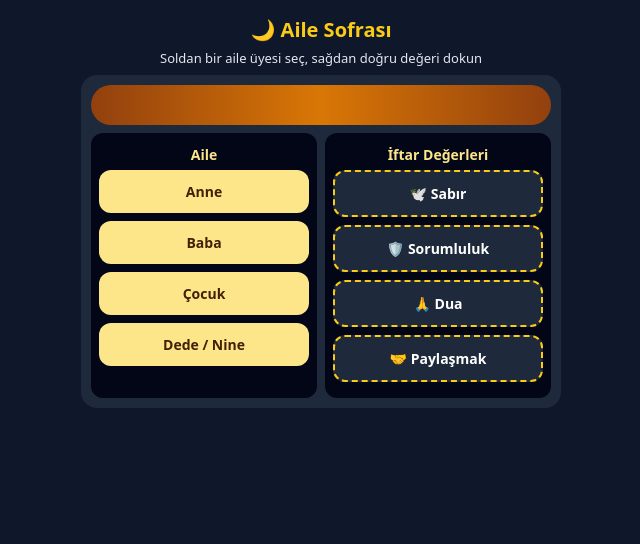
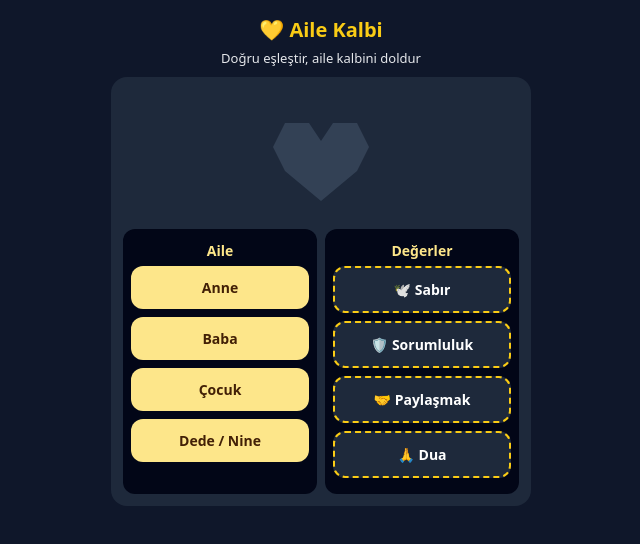
Before and after one commit to yaseminiskin86-netizen/aileoyunu, a plain HTML site: page index.html in a window 1280 px wide. Shown: the whole page, without its empty margins (319-959 px from the left). Drawn offline with Linux system fonts and the light colour scheme.

Commit message:
Replace 'Aile Sofrası' with 'Aile Kalbi'

```diff
--- a/index.html
+++ b/index.html
@@ -3,7 +3,7 @@
 <head>
 <meta charset="UTF-8">
 <meta name="viewport" content="width=device-width, initial-scale=1.0">
-<title>Aile Sofrası – İftara Hazırlık</title>
+<title>Aile Kalbi – Ramazan Oyunu</title>
 
 <style>
 *{box-sizing:border-box}
@@ -13,39 +13,66 @@ body{
   background:#0f172a;
   color:#fff;
   padding:10px;
+  text-align:center;
 }
 
 h1{
-  text-align:center;
   color:#facc15;
   font-size:20px;
   margin:6px 0;
 }
 p{
-  text-align:center;
   font-size:13px;
   color:#e5e7eb;
-  margin:0 0 8px;
+  margin:0 0 10px;
 }
 
 /* SAHNE */
 .scene{
-  max-width:480px;
+  max-width:420px;
   margin:0 auto;
   background:#1e293b;
   border-radius:16px;
-  padding:10px;
+  padding:12px;
 }
 
-/* SOFRA */
-.table{
-  height:40px;
-  background:linear-gradient(to right,#92400e,#d97706,#92400e);
-  border-radius:20px;
-  margin-bottom:8px;
+/* KALP */
+.heart-box{
+  margin:10px auto;
+  width:120px;
+  height:120px;
+  position:relative;
+}
+.heart{
+  width:100%;
+  height:100%;
+  background:#334155;
+  clip-path: polygon(
+    50% 85%,
+    20% 60%,
+    10% 40%,
+    20% 20%,
+    40% 20%,
+    50% 35%,
+    60% 20%,
+    80% 20%,
+    90% 40%,
+    80% 60%
+  );
+  position:relative;
+  overflow:hidden;
+}
+.fill{
+  position:absolute;
+  bottom:0;
+  left:0;
+  width:100%;
+  height:0%;
+  background:linear-gradient(to top,#ef4444,#f87171);
+  transition:height .6s ease;
 }
 
-/* YAN YANA */
+/* ALAN */
 .columns{
   display:grid;
   grid-template-columns:1fr 1fr;
@@ -59,39 +86,31 @@ p{
   padding:8px;
 }
 .box h3{
-  text-align:center;
   color:#fde68a;
   font-size:14px;
   margin:4px 0 6px;
 }
 
-/* KARTLAR */
-.card{
-  background:#fde68a;
-  color:#422006;
+/* KART */
+.card,.value{
   border-radius:12px;
   padding:12px;
   margin-bottom:8px;
   font-size:14px;
   font-weight:600;
-  text-align:center;
   cursor:pointer;
   user-select:none;
 }
 
-/* DEĞERLER */
+.card{
+  background:#fde68a;
+  color:#422006;
+}
+
 .value{
   background:#1e293b;
   color:#fff;
   border:2px dashed #facc15;
-  border-radius:12px;
-  padding:12px;
-  margin-bottom:8px;
-  font-size:14px;
-  font-weight:600;
-  text-align:center;
-  cursor:pointer;
-  user-select:none;
 }
 
 /* SEÇİLİ */
@@ -102,33 +121,37 @@ p{
 /* DOĞRU */
 .correct{
   background:#16a34a !important;
+  border-color:#16a34a !important;
   color:#fff !important;
-  border-color:#16a34a !important;
 }
 
 /* MESAJ */
 #message{
-  min-height:36px;
+  min-height:32px;
+  font-size:13px;
+  color:#facc15;
   margin-top:6px;
-  font-size:13px;
-  text-align:center;
-  color:#facc15;
 }
 </style>
 </head>
 
 <body>
 
-<h1>🌙 Aile Sofrası</h1>
-<p>Soldan bir aile üyesi seç, sağdan doğru değeri dokun</p>
+<h1>💛 Aile Kalbi</h1>
+<p>Doğru eşleştir, aile kalbini doldur</p>
 
 <div class="scene">
 
-<div class="table"></div>
+<!-- KALP -->
+<div class="heart-box">
+  <div class="heart">
+    <div class="fill" id="fill"></div>
+  </div>
+</div>
 
 <div class="columns">
 
-<!-- SOL -->
+<!-- AİLE -->
 <div class="box">
 <h3>Aile</h3>
 <div class="card" data-id="anne">Anne</div>
@@ -137,10 +160,13 @@ p{
 <div class="card" data-id="dede">Dede / Nine</div>
 </div>
 
-<!-- SAĞ -->
+<!-- DEĞERLER -->
 <div class="box">
-<h3>İftar Değerleri</h3>
-<div id="values"></div>
+<h3>Değerler</h3>
+<div class="value" data-match="anne">🕊️ Sabır</div>
+<div class="value" data-match="baba">🛡️ Sorumluluk</div>
+<div class="value" data-match="cocuk">🤝 Paylaşmak</div>
+<div class="value" data-match="dede">🙏 Dua</div>
 </div>
 
 </div>
@@ -149,39 +175,9 @@ p{
 <div id="message"></div>
 
 <script>
-/* VERİ */
-const data=[
-{ id:"anne", text:"🕊️ Sabır", ayet:"Şüphesiz Allah sabredenlerle beraberdir.", ref:"Bakara 153"},
-{ id:"baba", text:"🛡️ Sorumluluk", ayet:"Şüphesiz Allah size emanetleri ehline vermenizi emreder.", ref:"Nisâ 58"},
-{ id:"cocuk", text:"🤝 Paylaşmak", ayet:"Onlar kendileri ihtiyaç içindeyken bile paylaşırlar.", ref:"Haşr 9"},
-{ id:"dede", text:"🙏 Dua", ayet:"Bana dua edin, size karşılık vereyim.", ref:"Mümin 60"}
-];
-
-/* RASTGELE */
-data.sort(()=>Math.random()-0.5);
-const valuesDiv=document.getElementById("values");
-
-data.forEach(d=>{
-  const v=document.createElement("div");
-  v.className="value";
-  v.dataset.match=d.id;
-  v.dataset.ayet=d.ayet;
-  v.dataset.ref=d.ref;
-  v.textContent=d.text;
-  valuesDiv.appendChild(v);
-});
-
-/* AYET SES */
-function speakAyet(text){
-  const u=new SpeechSynthesisUtterance(text);
-  u.lang="tr-TR";
-  u.rate=0.9;
-  speechSynthesis.cancel();
-  speechSynthesis.speak(u);
-}
-
-/* TAP MANTIĞI */
 let selected=null;
+let progress=0;
+const fill=document.getElementById("fill");
 const message=document.getElementById("message");
 
 document.querySelectorAll(".card").forEach(c=>{
@@ -189,28 +185,31 @@ document.querySelectorAll(".card").forEach(c=>{
     document.querySelectorAll(".card").forEach(x=>x.classList.remove("selected"));
     selected=c;
     c.classList.add("selected");
-    navigator.vibrate?.(20);
+    navigator.vibrate?.(15);
   });
 });
 
 document.querySelectorAll(".value").forEach(v=>{
   v.addEventListener("click",()=>{
     if(!selected){
-      message.textContent="Önce soldan bir aile üyesi seç.";
+      message.textContent="Önce bir aile üyesi seç.";
       return;
     }
-
-    if(v.dataset.match===selected.dataset.id){
+    if(v.dataset.match===selected.dataset.id && !v.classList.contains("correct")){
       v.classList.add("correct");
       selected.classList.add("correct");
-      const full=v.dataset.ref+" : "+v.dataset.ayet;
-      message.textContent=full;
-      speakAyet(full);
+      progress+=25;
+      fill.style.height=progress+"%";
+      message.textContent="💛 Aile kalbi doluyor...";
       selected.classList.remove("selected");
       selected=null;
+
+      if(progress===100){
+        message.textContent="🌙 Aile kalbi tamamlandı. Ramazan aileyle güzeldir.";
+      }
     }else{
       message.textContent="❌ Tekrar dene.";
-      navigator.vibrate?.(40);
+      navigator.vibrate?.(30);
     }
   });
 });
```
